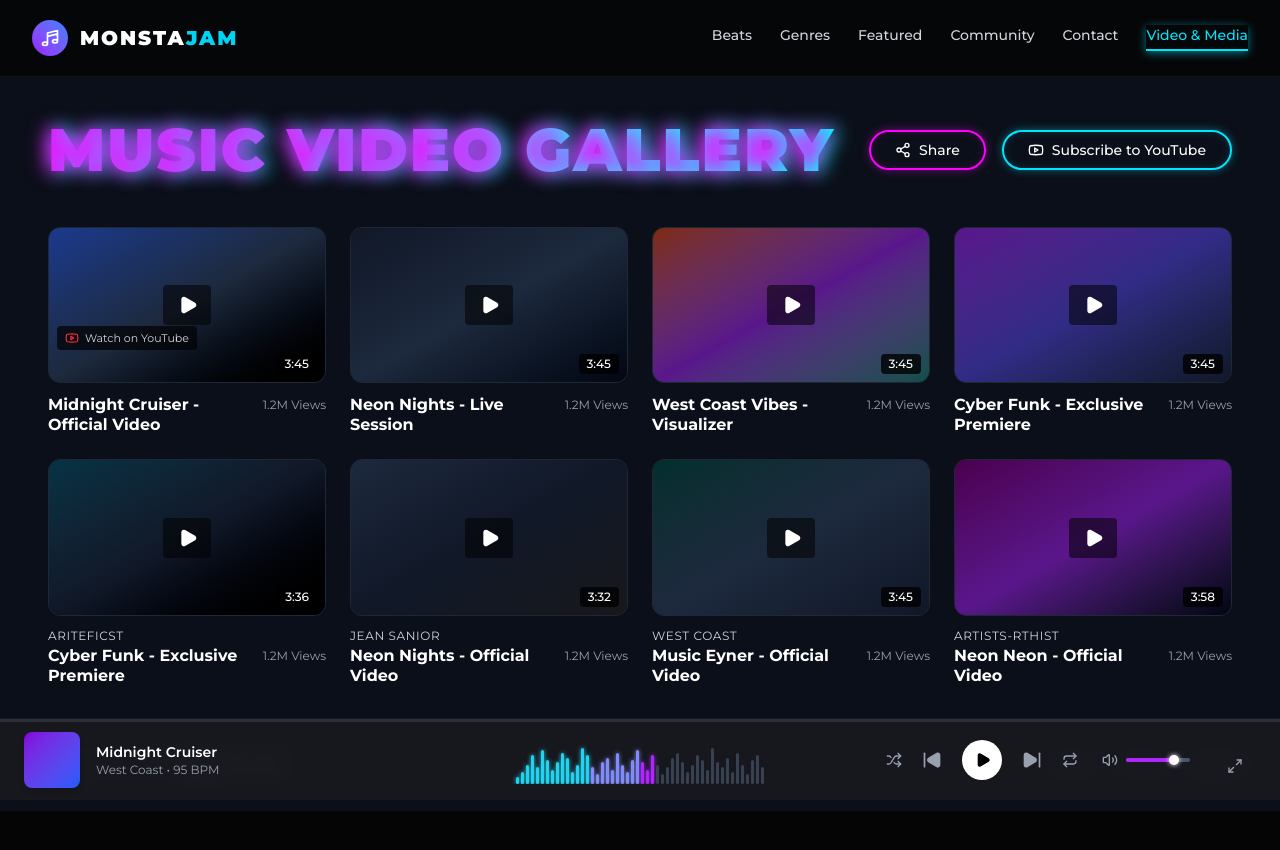
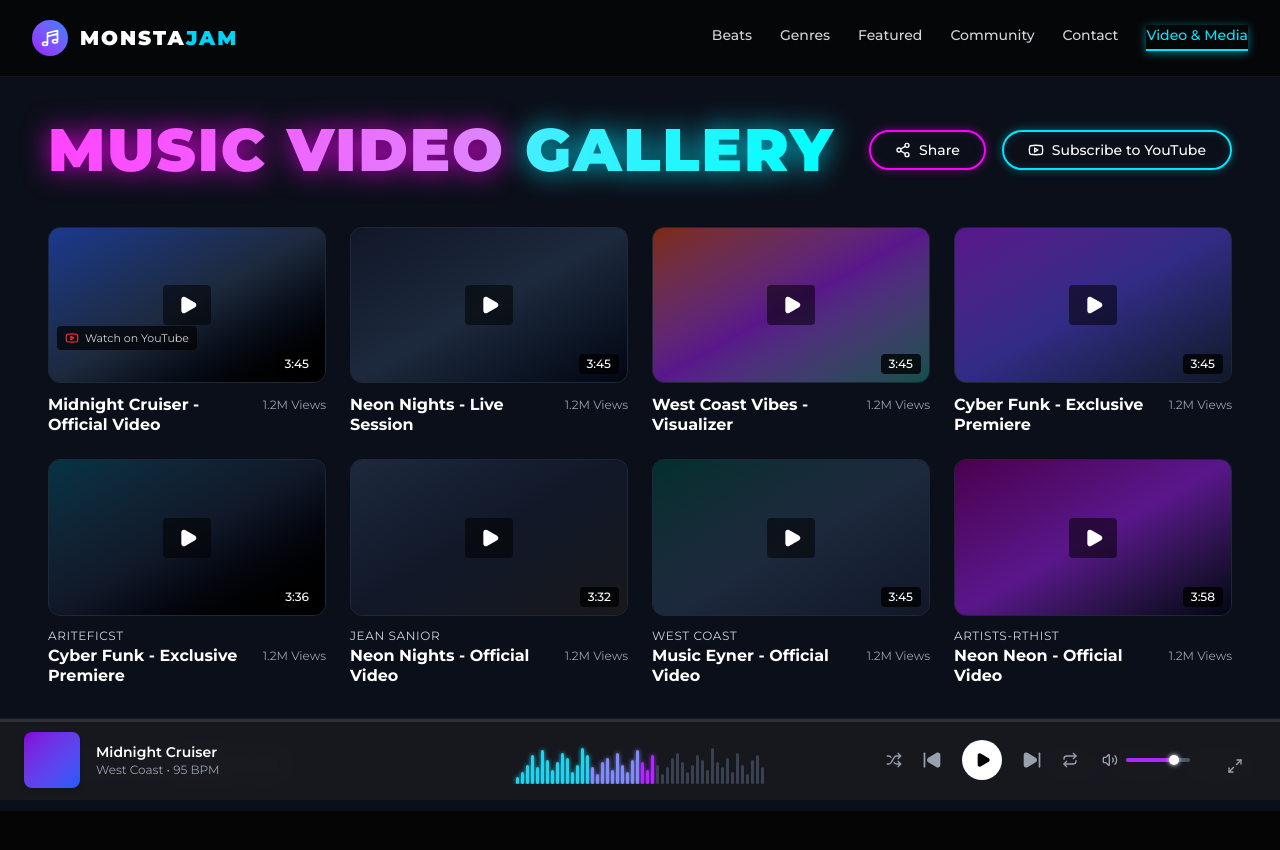
Before and after one commit to Wdustin1/monstajam-site, a Next.js app: page /videos in a window 1280 px wide. Shown: the top 850 px of the page. Built offline with nearby package versions, Linux system fonts and the light colour scheme.

Commit message:
fix: boost MUSIC VIDEO GALLERY heading readability with stronger gradients + glow

```diff
--- a/src/components/VideoGallery.tsx
+++ b/src/components/VideoGallery.tsx
@@ -84,28 +84,24 @@ export default function VideoGallery() {
       <section className="flex flex-col md:flex-row justify-between items-start md:items-center gap-6">
         <h1
           className="text-5xl md:text-6xl font-black uppercase leading-tight"
-          style={{
-            letterSpacing: '2px',
-            // Split gradient: "MUSIC VIDEO" = magenta, "GALLERY" = cyan
-            // Use text-shadow trick from the mock: dual-color glow on white text
-            color: 'white',
-            textShadow: '-4px 0 20px #ff00ff, 4px 0 20px #00ffff',
-          }}
+          style={{ letterSpacing: '2px' }}
         >
           <span
             style={{
-              background: 'linear-gradient(90deg, #ff00ff, #cc44ff)',
+              background: 'linear-gradient(90deg, #ff44ff, #dd88ff)',
               WebkitBackgroundClip: 'text',
               WebkitTextFillColor: 'transparent',
+              filter: 'drop-shadow(0 0 14px rgba(255,0,255,0.8))',
             }}
           >
             MUSIC VIDEO{' '}
           </span>
           <span
             style={{
-              background: 'linear-gradient(90deg, #44ddff, #00ffff)',
+              background: 'linear-gradient(90deg, #44eeff, #00ffff)',
               WebkitBackgroundClip: 'text',
               WebkitTextFillColor: 'transparent',
+              filter: 'drop-shadow(0 0 14px rgba(0,229,255,0.8))',
             }}
           >
             GALLERY
```
